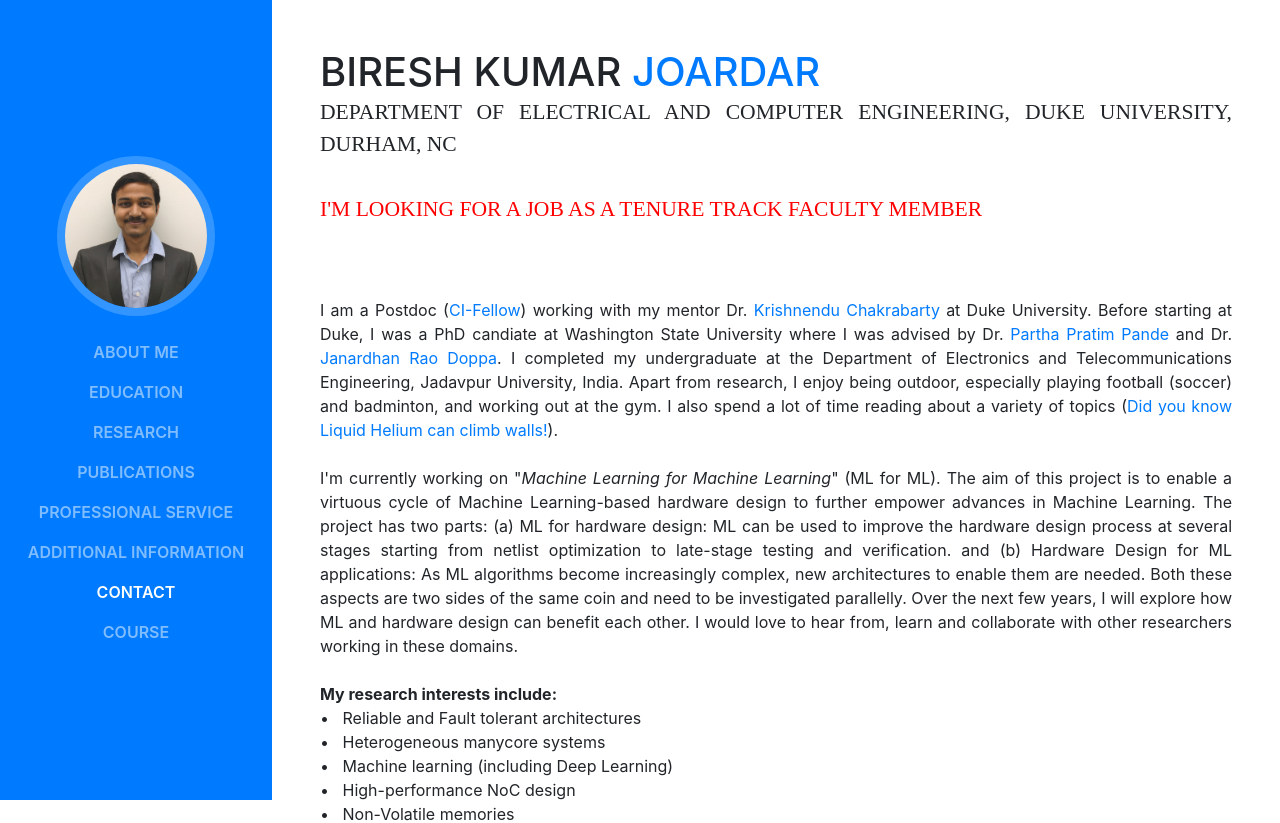
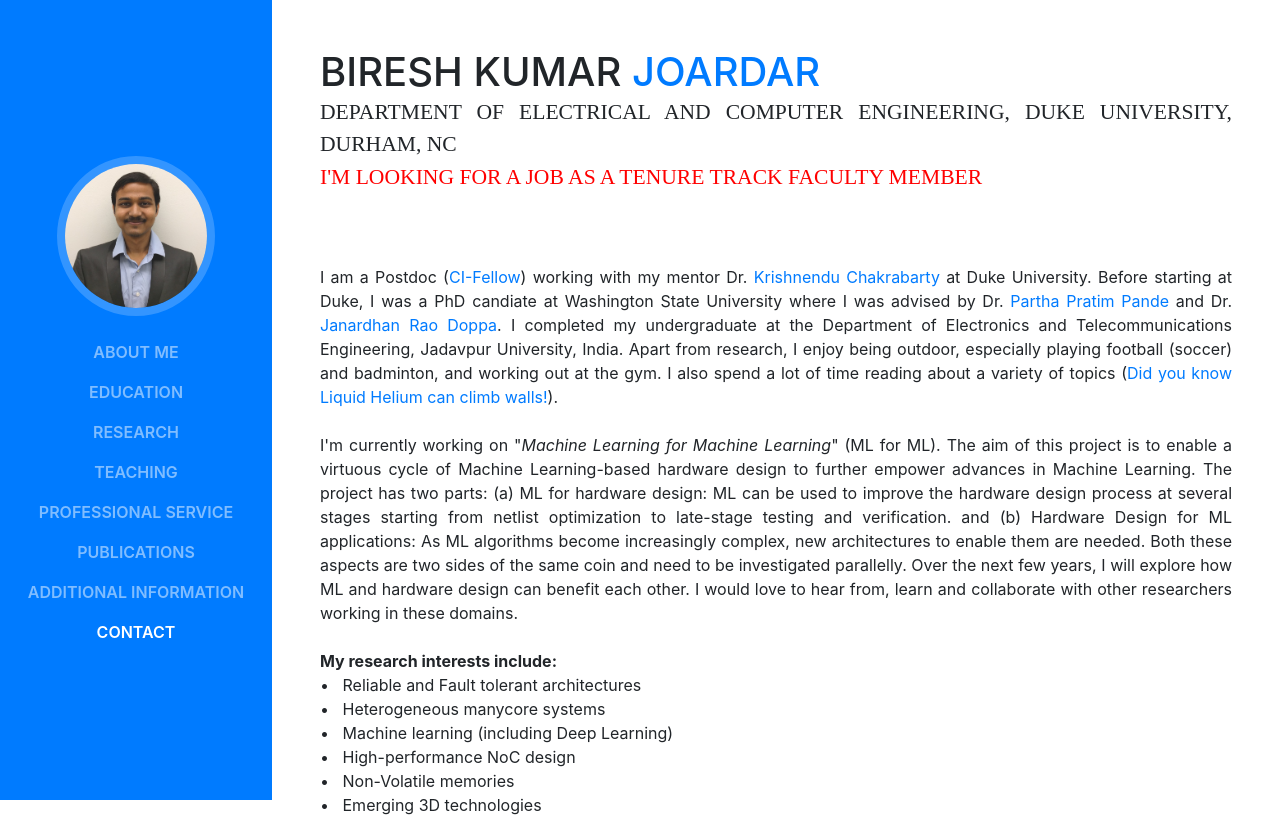
Before and after one commit to bjoardar/bjoardar.github.io, a website with bundled scripts: page index.html in a window 1280 px wide. Shown: the top 823 px of the page. Built offline with nearby package versions, Linux system fonts and the light colour scheme; a web font is replaced by a local one.

Commit message:
Update index.html

```diff
--- a/index.html
+++ b/index.html
@@ -48,20 +48,20 @@
           <li class="nav-item">
             <a class="nav-link js-scroll-trigger" href="#research">Research</a>
           </li>
-		      <li class="nav-item">
-            <a class="nav-link js-scroll-trigger" href="#publications">Publications</a>
+          <li class="nav-item">
+            <a class="nav-link js-scroll-trigger" href="course.html">Teaching</a>
           </li>
           <li class="nav-item">
             <a class="nav-link js-scroll-trigger" href="#professional">Professional Service</a>
+          </li>
+          <li class="nav-item">
+            <a class="nav-link js-scroll-trigger" href="#publications">Publications</a>
           </li>
           <li class="nav-item">
             <a class="nav-link js-scroll-trigger" href="#skills">Additional information</a>
           </li>
           <li class="nav-item">
             <a class="nav-link js-scroll-trigger" href="#contact">Contact</a>
-          </li>
-          <li class="nav-item">
-            <a class="nav-link js-scroll-trigger" href="course.html">Course</a>
           </li>
         </ul>
       </div>
@@ -74,8 +74,8 @@
           <h1 class="mb-0"> Biresh Kumar
             <span class="text-primary">Joardar</span>
           </h1>
-          <div class="subheading mb-5"> Department of Electrical and Computer Engineering, Duke University, Durham, NC<br><br>
-            <p style="color:red;">I'm looking for a job as a tenure track faculty member</p>
+          <div class="subheading mb-5"> Department of Electrical and Computer Engineering, Duke University, Durham, NC<br>
+            <p style="color:red;">I'm  looking  for  a  job  as  a  tenure  track  faculty  member</p>
             <a href="mailto:name@email.com"></a>
           </div>
           <br>I am a Postdoc (<a href="https://cifellows2020.org/2020-class/" target="_blank">CI-Fellow</a>) working with my mentor Dr. <a href="http://people.ee.duke.edu/~krish/" target="_blank">Krishnendu Chakrabarty</a> at Duke University.
```
